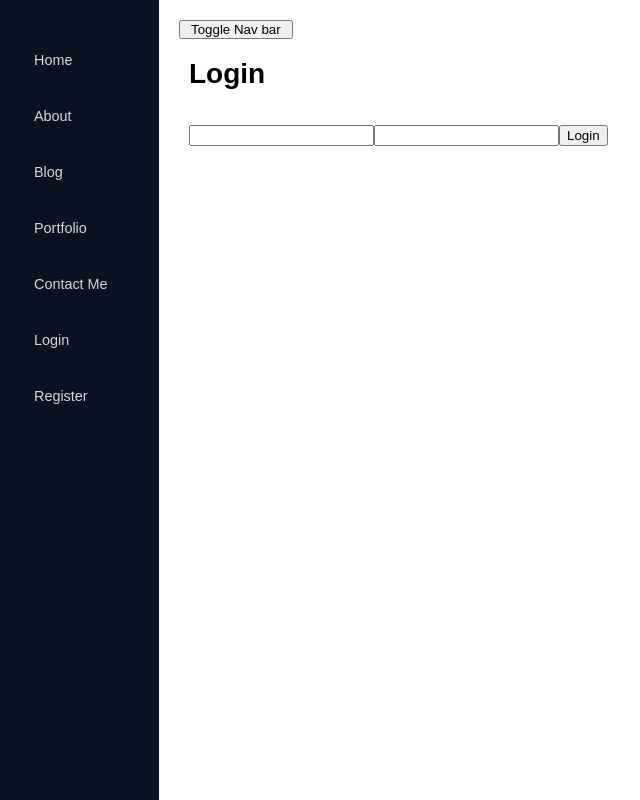
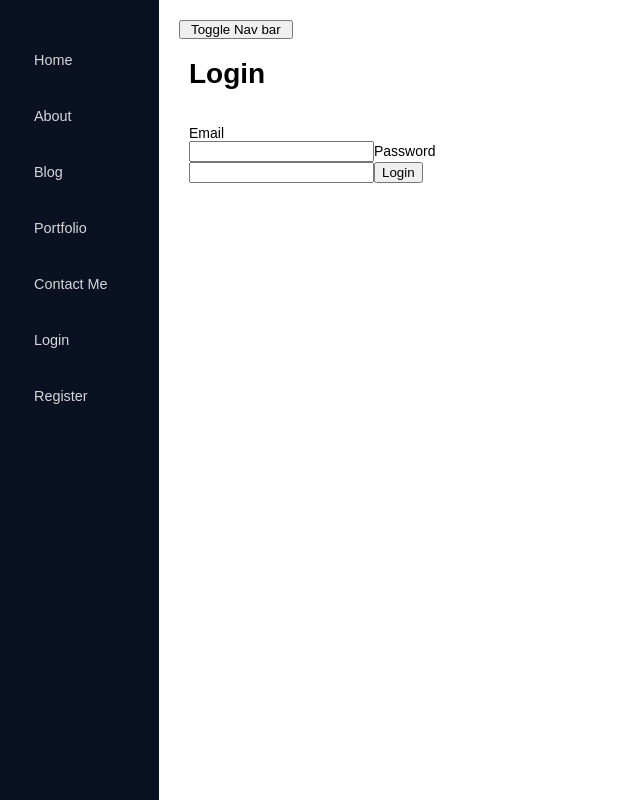
Before and after one commit to kaelanhr/PortfolioSite, a React (Create React App) app in the folder ClientApp/: page /login in a window 1280 px wide. Shown: the whole page, without its empty margins (1-641 px from the left). Built offline with nearby package versions, Linux system fonts and the light colour scheme.

Commit message:
refactored login to use mobx for model validation

```diff
--- a/ClientApp/src/Components/Pages/Login.tsx
+++ b/ClientApp/src/Components/Pages/Login.tsx
@@ -2,51 +2,49 @@ import React, { Component, EventHandler } from 'react'
 import axios from 'axios';
 import { store } from '../store';
 import ErrorMessage from '../error';
+import { observer } from 'mobx-react';
+import { observable } from 'mobx';
+import TextField from '../Inputs/TextField';
 
 interface LoginState {
-	Email: string
-	Password: string
 	errorMessage: string
 }
 
 const loginError = "Username/Password Combination is incorrect.";
 
+@observer
 export default class Login extends Component<{}, LoginState> {
 	constructor(props: any) {
 		super(props);
 		this.state = {
-			Password: '',
-			Email: '',
 			errorMessage: '',
 		};
 	}
+
+	@observable
+	private LoginModel = {
+		Password: '',
+		Email: '',
+	};
 
 	render() {
 		return (
 			<>
 				<form onSubmit={this.SubmitHandler}>
+					<ErrorMessage>{this.state.errorMessage}</ErrorMessage>
 					<h1>Login</h1>
-					<ErrorMessage>{this.state.errorMessage}</ErrorMessage>
 					<br />
-					<input type="Email" onChange={
-						(e) => {
-							this.setState({
-								Email: e.target.value
-							})
-							if (this.state.errorMessage != '') {
-								this.ValidateForm();
-							}
-						}}
+					<TextField
+						model={this.LoginModel}
+						modelProperty={"Email"}
+						type="email"
+						label="Email"
 					/>
-					<input type="Password" onChange={
-						(e) => {
-							this.setState({
-								Password: e.target.value
-							})
-							if (this.state.errorMessage != '') {
-								this.ValidateForm();
-							}
-						}}
+					<TextField
+						model={this.LoginModel}
+						modelProperty={"Password"}
+						type="password"
+						label="Password"
 					/>
 					<input type="submit" value="Login" />
 				</form>
@@ -56,7 +54,7 @@ export default class Login extends Component<{}, LoginState> {
 
 	// Validate the form on the clientside.
 	ValidateForm = (): boolean => {
-		if (this.state.Email == '' || this.state.Password == '') {
+		if (this.LoginModel.Email == '' || this.LoginModel.Password == '') {
 			this.setState({ errorMessage: "Email/Password is Required" })
 			return false
 		}
@@ -67,7 +65,7 @@ export default class Login extends Component<{}, LoginState> {
 		event.preventDefault();
 		if (!this.ValidateForm()) { return; }
 
-		axios.post('/Identity/Account/Login', { "Email": this.state.Email, "Password": this.state.Password })
+		axios.post('/Identity/Account/Login', { "Email": this.LoginModel.Email, "Password": this.LoginModel.Password })
 			.then(function (response) {
 				console.log(response);
 				if (response.status == 200) {
```
